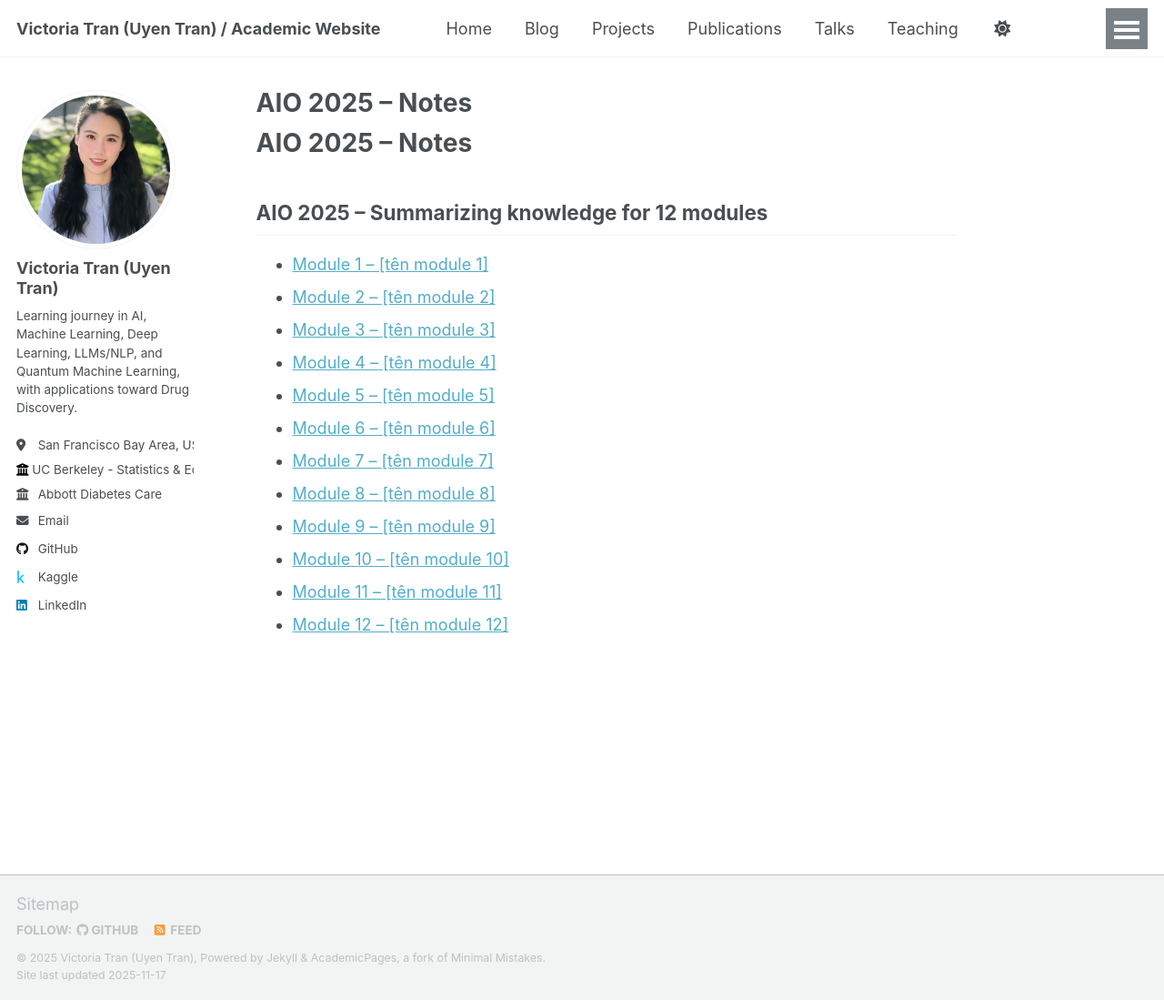
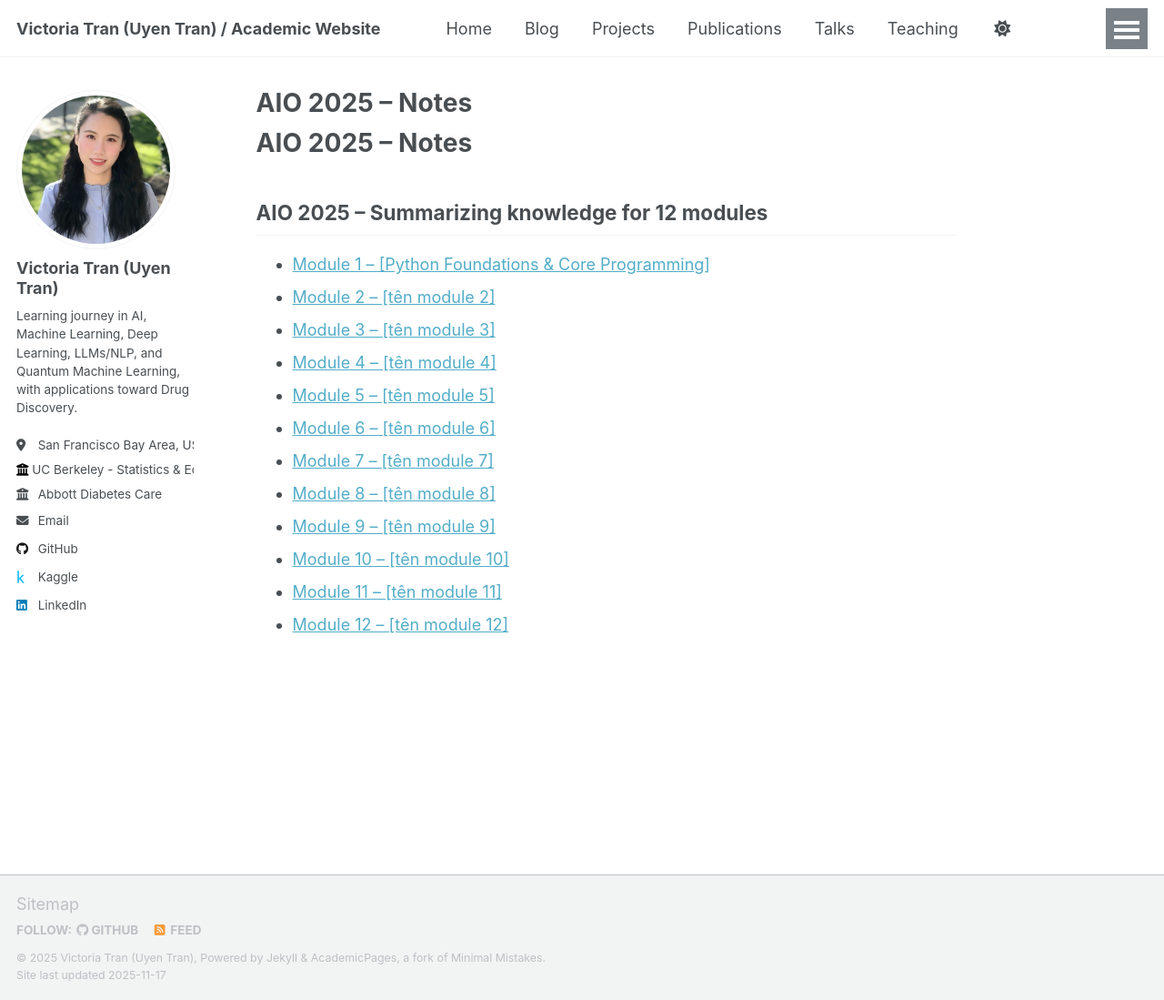
Before and after one commit to uyentran9/uyentran-ai-blog, a Jekyll site: the page built from _pages/blog/aio2025notes.html, in a window 1280 px wide and 1099 px high. Shown: the whole window at 91% size. Built offline with Jekyll 4.4.1, drawn with Linux system fonts in a browser that asks for light colours; a script that is not in the unit is left out.

Commit message:
Update Module 1 title in AIO 2025 notes

```diff
--- a/_pages/blog/aio2025notes.html
+++ b/_pages/blog/aio2025notes.html
@@ -10,7 +10,7 @@ author_profile: true
 <h2>AIO 2025 – Summarizing knowledge for 12 modules</h2>
 
 <ul>
-  <li><a href="{{ site.baseurl }}/blog/notes/module1/">Module 1 – [tên module 1]</a></li>
+  <li><a href="{{ site.baseurl }}/blog/notes/module1/">Module 1 – [Python Foundations & Core Programming]</a></li>
   <li><a href="{{ site.baseurl }}/blog/notes/module2/">Module 2 – [tên module 2]</a></li>
   <li><a href="{{ site.baseurl }}/blog/notes/module3/">Module 3 – [tên module 3]</a></li>
   <li><a href="{{ site.baseurl }}/blog/notes/module4/">Module 4 – [tên module 4]</a></li>
```
